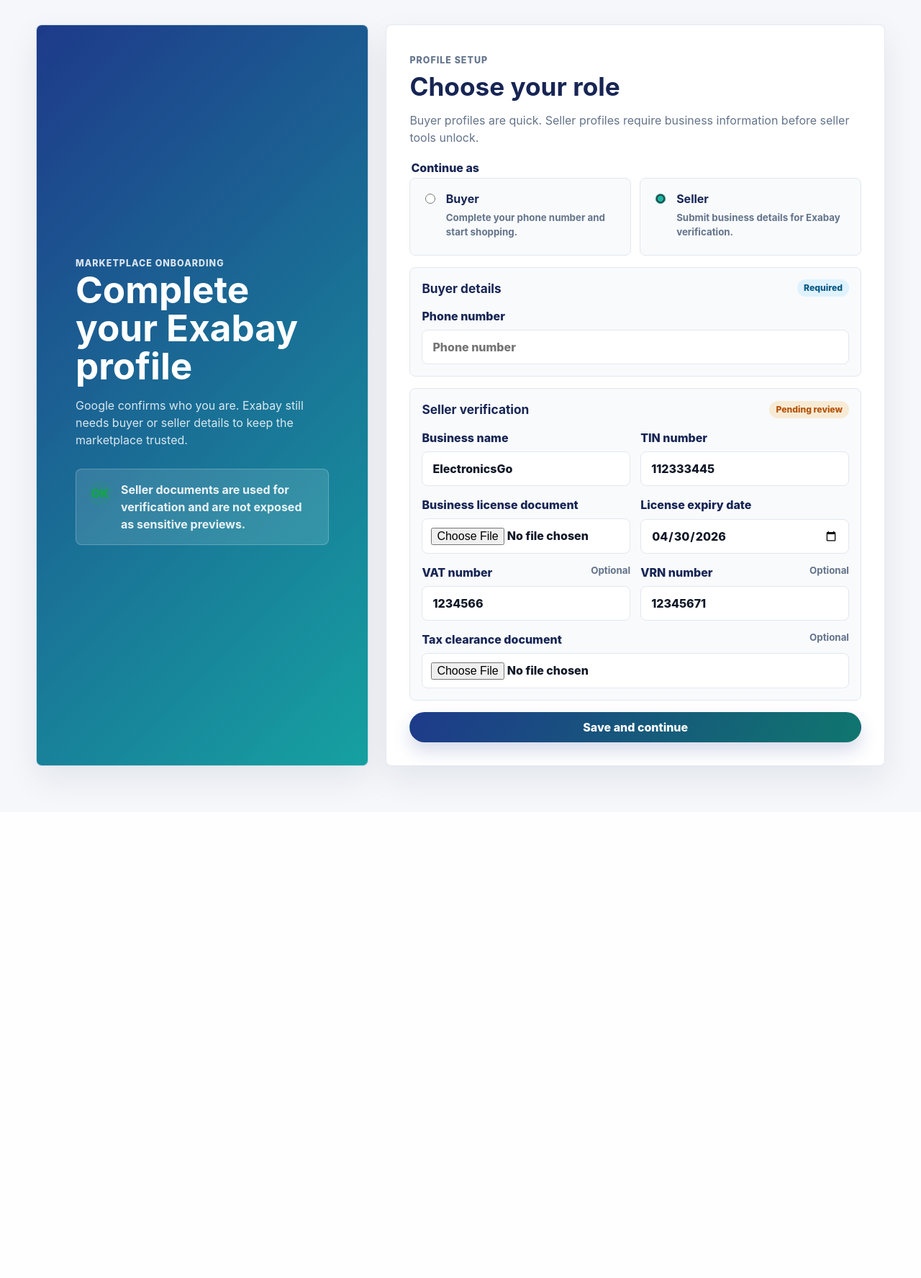
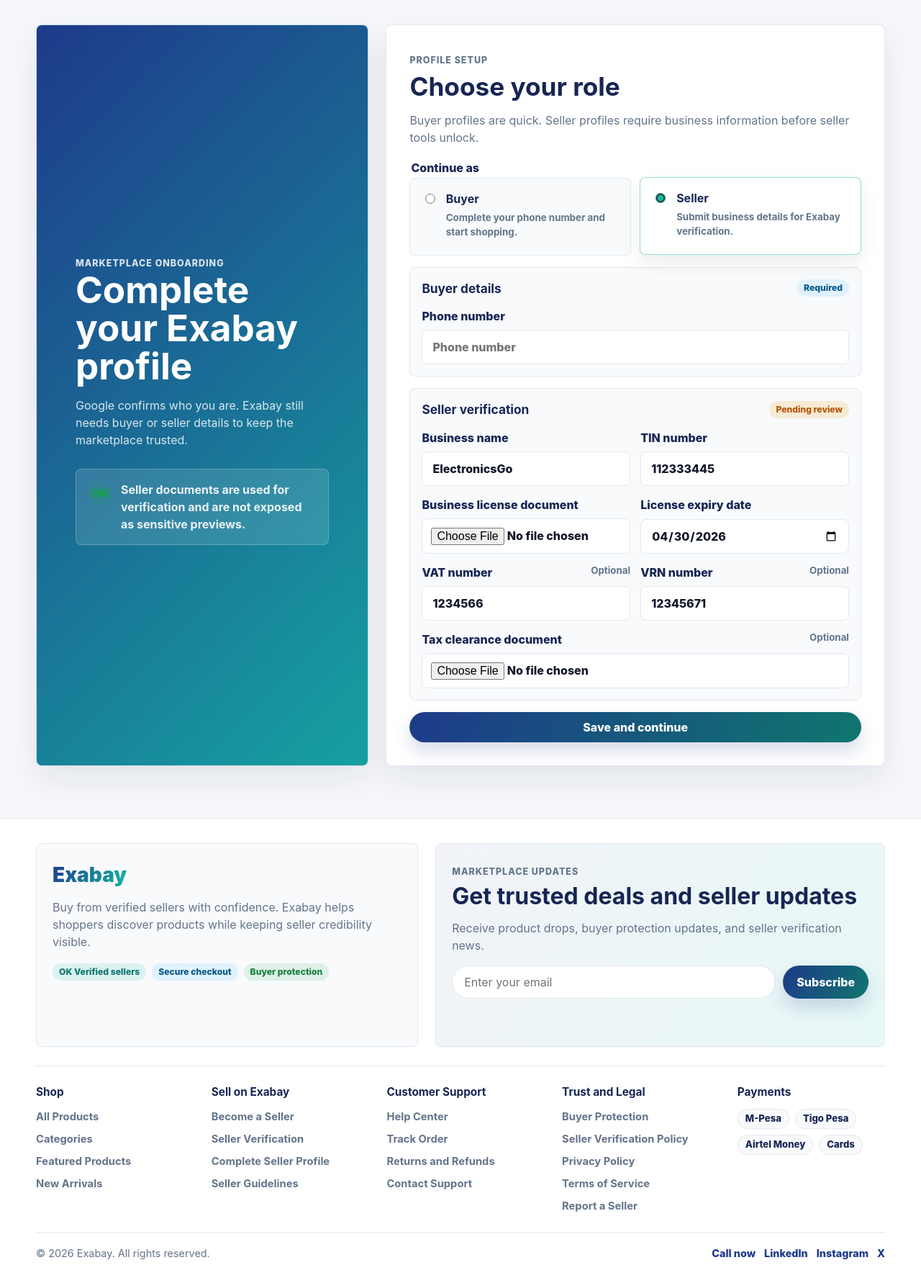
Before and after one commit to Mike-Coder-01/exabay, a Django app: page /users/complete-profile/ in a window 1280 px wide. Shown: the part 77-1852 px from the top of the page at 72% size. Before the commit the page ends 1178 px from the top, so only its background shows below. Run offline with Django 5.2, Linux system fonts and the light colour scheme; a user stored in the database is signed in; data comes from the database, SQL or seed files in the repository; both versions use the stored data as it was after the commit.

Commit message:
Footer added

```diff
--- a/main/static/css/styles.css
+++ b/main/static/css/styles.css
@@ -1602,6 +1602,190 @@ a {
   display: none;
 }
 
+.site-footer {
+  margin-top: 72px;
+  border-top: 1px solid var(--color-border);
+  background: #ffffff;
+}
+
+.site-footer__inner,
+.site-footer__links,
+.site-footer__bottom {
+  width: min(100% - 32px, var(--container));
+  margin: 0 auto;
+}
+
+.site-footer__inner {
+  display: grid;
+  grid-template-columns: minmax(280px, 0.85fr) minmax(320px, 1fr);
+  gap: 24px;
+  padding: 34px 0 26px;
+}
+
+.site-footer__brand,
+.site-footer__newsletter {
+  border: 1px solid var(--color-border);
+  border-radius: var(--radius-card);
+  background: #f8fafc;
+  box-shadow: 0 1px 0 rgba(15, 23, 42, 0.03);
+}
+
+.site-footer__brand {
+  padding: 22px;
+}
+
+.site-footer__logo {
+  display: inline-block;
+  font-size: 1.75rem;
+  font-weight: 900;
+  letter-spacing: 0;
+  background: linear-gradient(120deg, var(--color-primary), var(--color-secondary));
+  -webkit-background-clip: text;
+  background-clip: text;
+  color: transparent;
+}
+
+.site-footer__brand p {
+  max-width: 520px;
+  margin: 12px 0 0;
+  color: var(--color-muted);
+}
+
+.site-footer__trust {
+  display: flex;
+  flex-wrap: wrap;
+  gap: 8px;
+  margin-top: 18px;
+}
+
+.site-footer__newsletter {
+  display: grid;
+  gap: 16px;
+  padding: 22px;
+  background:
+    linear-gradient(120deg, rgba(30, 58, 138, 0.06), rgba(20, 184, 166, 0.1)),
+    #ffffff;
+}
+
+.site-footer__newsletter h2 {
+  margin: 0;
+  color: var(--color-primary-dark);
+  font-size: clamp(1.35rem, 3vw, 2rem);
+  letter-spacing: 0;
+}
+
+.site-footer__newsletter p {
+  margin: 8px 0 0;
+  color: var(--color-muted);
+}
+
+.site-footer__newsletter-row {
+  display: grid;
+  grid-template-columns: minmax(0, 1fr) auto;
+  gap: 10px;
+}
+
+.site-footer__newsletter-row input {
+  min-height: 46px;
+  border: 1px solid var(--color-border);
+  border-radius: var(--radius-pill);
+  padding: 0 16px;
+  color: var(--color-text);
+  outline: none;
+  transition: border-color 160ms ease, box-shadow 160ms ease;
+}
+
+.site-footer__newsletter-row input:focus {
+  border-color: var(--color-secondary);
+  box-shadow: 0 0 0 4px rgba(20, 184, 166, 0.14);
+}
+
+.site-footer__form-status {
+  min-height: 20px;
+  margin: 0;
+  color: var(--color-success);
+  font-size: 0.9rem;
+  font-weight: 800;
+}
+
+.site-footer__links {
+  display: grid;
+  grid-template-columns: 1.1fr 1.1fr 1.1fr 1.1fr 1fr;
+  gap: 18px;
+  padding: 24px 0;
+  border-top: 1px solid var(--color-border);
+}
+
+.site-footer__group {
+  display: grid;
+  align-content: start;
+  gap: 9px;
+}
+
+.site-footer__group h3 {
+  margin: 0 0 3px;
+  color: var(--color-primary-dark);
+  font-size: 0.96rem;
+  letter-spacing: 0;
+}
+
+.site-footer__group a {
+  color: var(--color-muted);
+  font-size: 0.92rem;
+  font-weight: 700;
+  transition: color 160ms ease, transform 160ms ease;
+}
+
+.site-footer__group a:hover {
+  color: var(--color-primary);
+  transform: translateX(2px);
+}
+
+.site-footer__payments {
+  display: flex;
+  flex-wrap: wrap;
+  gap: 8px;
+}
+
+.site-footer__payments span {
+  display: inline-flex;
+  align-items: center;
+  min-height: 28px;
+  padding: 0 10px;
+  border: 1px solid var(--color-border);
+  border-radius: var(--radius-pill);
+  background: #f8fafc;
+  color: var(--color-primary-dark);
+  font-size: 0.82rem;
+  font-weight: 850;
+}
+
+.site-footer__bottom {
+  display: flex;
+  justify-content: space-between;
+  align-items: center;
+  gap: 18px;
+  padding: 18px 0 24px;
+  border-top: 1px solid var(--color-border);
+  color: var(--color-muted);
+  font-size: 0.9rem;
+}
+
+.site-footer__bottom p {
+  margin: 0;
+}
+
+.site-footer__social {
+  display: flex;
+  flex-wrap: wrap;
+  gap: 12px;
+}
+
+.site-footer__social a {
+  color: var(--color-primary);
+  font-weight: 850;
+}
+
 body.modal-lock {
   overflow: hidden;
 }
@@ -1623,7 +1807,8 @@ body.modal-lock {
   .product-detail__content,
   .cart-layout,
   .auth-shell,
-  .auth-shell--wide {
+  .auth-shell--wide,
+  .site-footer__inner {
     grid-template-columns: 1fr;
   }
 
@@ -1746,6 +1931,14 @@ body.modal-lock {
 
   .auth-form__grid,
   .auth-role {
+    grid-template-columns: 1fr;
+  }
+
+  .site-footer__links {
+    grid-template-columns: repeat(2, minmax(0, 1fr));
+  }
+
+  .site-footer__newsletter-row {
     grid-template-columns: 1fr;
   }
 }
@@ -1801,4 +1994,13 @@ body.modal-lock {
   .cart-item__remove {
     justify-self: start;
   }
-}
+
+  .site-footer__links {
+    grid-template-columns: 1fr;
+  }
+
+  .site-footer__bottom {
+    align-items: flex-start;
+    flex-direction: column;
+  }
+}
--- a/main/static/js/scripts.js
+++ b/main/static/js/scripts.js
@@ -445,6 +445,25 @@ function initializeAuthRoleForms() {
   });
 }
 
+function initializeFooterNewsletter() {
+  document.querySelectorAll("[data-footer-newsletter]").forEach((form) => {
+    const input = form.querySelector('input[type="email"]');
+    const status = form.querySelector("[data-footer-newsletter-status]");
+
+    form.addEventListener("submit", (event) => {
+      event.preventDefault();
+
+      if (!input.checkValidity()) {
+        input.reportValidity();
+        return;
+      }
+
+      status.textContent = "Thanks. You are on the Exabay updates list.";
+      form.reset();
+    });
+  });
+}
+
 document.addEventListener("keydown", (event) => {
   if (event.key === "Escape" && modal && modal.classList.contains("is-open")) {
     closeSellerModal();
@@ -454,6 +473,7 @@ document.addEventListener("keydown", (event) => {
 setLanguage("en");
 initializeCartPage();
 initializeAuthRoleForms();
+initializeFooterNewsletter();
 
 
 fetch(item.dataset.updateUrl, {
--- a/main/templates/main/index.html
+++ b/main/templates/main/index.html
@@ -144,7 +144,7 @@
       </div>
     </section>
   </div>
-
+  {% include 'partials/footer.html' %}
   <script src="{% static 'js/scripts.js' %}"></script>
 
   {% if scroll_to_products %}
--- /dev/null
+++ b/main/templates/partials/footer.html
@@ -0,0 +1,83 @@
+<footer class="site-footer" role="contentinfo">
+  <section class="site-footer__inner">
+    <div class="site-footer__brand">
+      <a class="site-footer__logo" href="/" aria-label="Exabay homepage">Exabay</a>
+      <p>Buy from verified sellers with confidence. Exabay helps shoppers discover products while keeping seller credibility visible.</p>
+
+      <div class="site-footer__trust" aria-label="Marketplace trust highlights">
+        <span class="status-badge status-badge--verified">OK Verified sellers</span>
+        <span class="badge">Secure checkout</span>
+        <span class="stock stock--in">Buyer protection</span>
+      </div>
+    </div>
+
+    <form class="site-footer__newsletter" data-footer-newsletter>
+      <div>
+        <p class="section-heading__eyebrow">Marketplace updates</p>
+        <h2>Get trusted deals and seller updates</h2>
+        <p>Receive product drops, buyer protection updates, and seller verification news.</p>
+      </div>
+      <div class="site-footer__newsletter-row">
+        <label class="sr-only" for="footer-email">Email address</label>
+        <input id="footer-email" type="email" name="email" placeholder="Enter your email" required>
+        <button class="btn btn--primary" type="submit">Subscribe</button>
+      </div>
+      <p class="site-footer__form-status" data-footer-newsletter-status aria-live="polite"></p>
+    </form>
+  </section>
+
+  <section class="site-footer__links" aria-label="Footer links">
+    <nav class="site-footer__group" aria-label="Shop">
+      <h3>Shop</h3>
+      <a href="/#products">All Products</a>
+      <a href="/#products">Categories</a>
+      <a href="/#products">Featured Products</a>
+      <a href="/#products">New Arrivals</a>
+    </nav>
+
+    <nav class="site-footer__group" aria-label="Sell on Exabay">
+      <h3>Sell on Exabay</h3>
+      <a href="{% url 'users:register'  %}">Become a Seller</a>
+      <a href="{% url 'users:complete_profile' %}">Seller Verification</a>
+      <a href="{% url 'users:complete_profile' %}">Complete Seller Profile</a>
+      <a href="#">Seller Guidelines</a>
+    </nav>
+
+    <nav class="site-footer__group" aria-label="Customer support">
+      <h3>Customer Support</h3>
+      <a href="#">Help Center</a>
+      <a href="#">Track Order</a>
+      <a href="#">Returns and Refunds</a>
+      <a href="tel:+255612350807">Contact Support</a>
+    </nav>
+
+    <nav class="site-footer__group" aria-label="Trust and legal">
+      <h3>Trust and Legal</h3>
+      <a href="#">Buyer Protection</a>
+      <a href="#">Seller Verification Policy</a>
+      <a href="#">Privacy Policy</a>
+      <a href="#">Terms of Service</a>
+      <a href="#">Report a Seller</a>
+    </nav>
+
+    <div class="site-footer__group">
+      <h3>Payments</h3>
+      <div class="site-footer__payments" aria-label="Supported payment methods">
+        <span>M-Pesa</span>
+        <span>Tigo Pesa</span>
+        <span>Airtel Money</span>
+        <span>Cards</span>
+      </div>
+    </div>
+  </section>
+
+  <section class="site-footer__bottom">
+    <p>&copy; 2026 Exabay. All rights reserved.</p>
+    <div class="site-footer__social" aria-label="Social links">
+      <a href="tel:+255612350807">Call now</a>
+      <a href="#">LinkedIn</a>
+      <a href="#">Instagram</a>
+      <a href="#">X</a>
+    </div>
+  </section>
+</footer>
--- a/orders/templates/orders/cart.html
+++ b/orders/templates/orders/cart.html
@@ -151,7 +151,7 @@
       </section>
     {% endif %}
   </main>
-
+  {% include 'partials/footer.html' %}
   <script src="{% static 'js/scripts.js' %}"></script>
 </body>
 </html>
--- a/orders/templates/orders/order_detail.html
+++ b/orders/templates/orders/order_detail.html
@@ -10,7 +10,6 @@
 </head>
 <body>
   {% include 'partials/header_bar.html' %}
-
   <main class="cart-page">
     <section class="cart-hero" aria-labelledby="order-title">
       <div>
@@ -141,7 +140,7 @@
       </aside>
     </section>
   </main>
-
+  {% include 'partials/footer.html' %}
   <script src="{% static 'js/scripts.js' %}"></script>
 </body>
 </html>
--- a/products/templates/products/create_product.html
+++ b/products/templates/products/create_product.html
@@ -167,7 +167,6 @@
   </template>
 
   <div class="toast" id="toast" role="status" aria-live="polite"></div>
-
   <script src="{% static 'products/productsJS/add_products.js' %}"></script>
 </body>
 </html>
--- a/products/templates/products/product_confirm_delete.html
+++ b/products/templates/products/product_confirm_delete.html
@@ -132,5 +132,6 @@
       </div>
     </form>
   </section>
+  {% include 'partials/footer.html' %}
 </main>
 {% endblock %}
--- a/products/templates/products/product_update.html
+++ b/products/templates/products/product_update.html
@@ -180,7 +180,7 @@
     </form>
   </section>
 </main>
-
+{% include 'partials/footer.html' %}
 <script>
   // Toggle switch status updates
   document.querySelectorAll('[data-toggle-control]').forEach(control => {
--- a/users/templates/users/complete_profile.html
+++ b/users/templates/users/complete_profile.html
@@ -127,7 +127,7 @@
       </div>
     </section>
   </main>
-
-  <script src="{% static 'js/script.js' %}"></script>
+  {% include 'partials/footer.html' %}
+  <script src="{% static 'js/scripts.js' %}"></script>
 </body>
 </html>
--- a/users/templates/users/login.html
+++ b/users/templates/users/login.html
@@ -67,7 +67,7 @@
       </div>
     </section>
   </main>
-
+  {% include 'partials/footer.html' %}
   <script src="{% static 'js/script.js' %}"></script>
 </body>
 </html>
--- a/users/templates/users/register.html
+++ b/users/templates/users/register.html
@@ -106,7 +106,7 @@
       </div>
     </section>
   </main>
-
+  {% include 'partials/footer.html' %}
   <script src="{% static 'js/script.js' %}"></script>
 </body>
 </html>
```
Also changed, not shown: products/templates/products/dashboard.html (+6 -1 lines), db.sqlite3.
